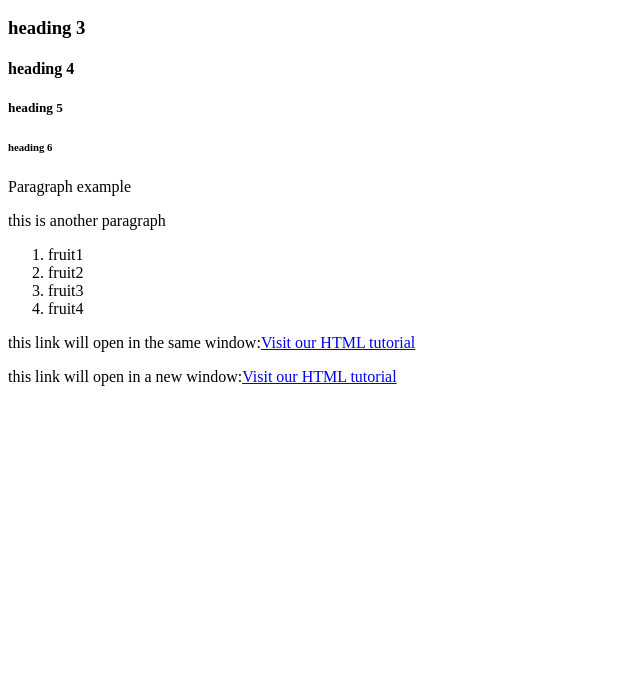
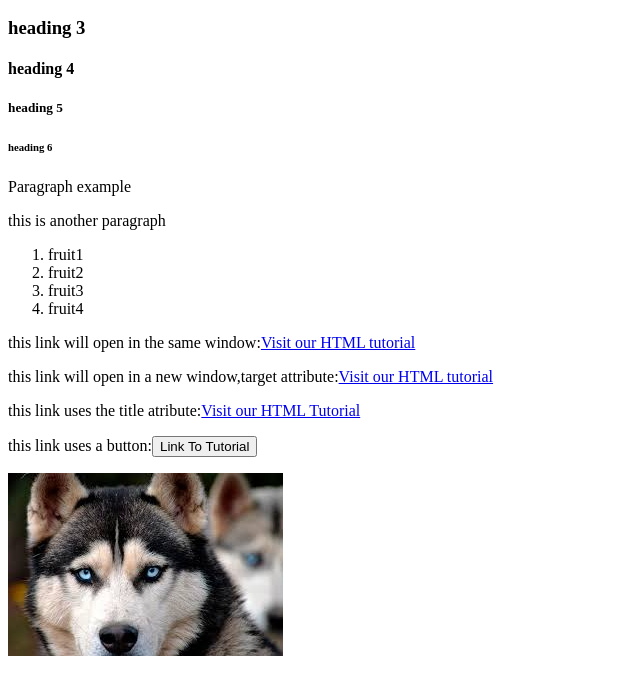
Before and after one commit to Barnez29/test, a plain HTML site: page index.html in a window 1280 px wide. Shown: the part 110-800 px from the top of the page, without its empty margins (0-640 px from the left). Drawn offline with Linux system fonts and the light colour scheme.

Commit message:
button link

```diff
--- a/index.html
+++ b/index.html
@@ -31,8 +31,14 @@
     <!-- this is a hyperlink reference -->
 
     <body>
-        <p> this link will open in the same window:<a href="https://www.w3schools.com/html/">Visit our HTML tutorial</a> </p>
-        <p>this link will open in a new window:<a href="https://www.w3schools.com/html/" target="_blank">Visit our HTML tutorial</a></p>
+        <p>this link will open in the same window:<a href="https://www.w3schools.com/html/">Visit our HTML tutorial</a> </p>
+        <p>this link will open in a new window,target attribute:<a href="https://www.w3schools.com/html/" target="_blank">Visit our HTML tutorial</a></p>
+        <p>this link uses the title atribute:<a href="https://www.w3schools.com/html/" title="Go to W3Schools HTML section">Visit our HTML Tutorial</a></p>
+        <p>this link uses a button:<a href="https://www.w3schools.com/html/" target="_blank"><button>Link To Tutorial</button></a>
+            <p>
+                <img src="images/husky1.jpg" alt="husky1">
+            </p>
+
     </body>
 
 </html>
```
